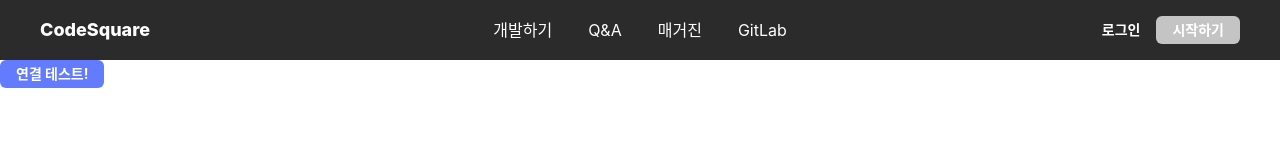
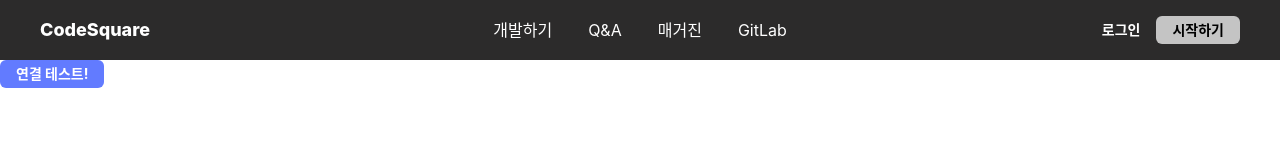
Before and after one commit to osamhack2020/WEB_CodeSquare_AmongUs, a React (Create React App) app in the folder frontend/: page / in a window 1280 px wide. Shown: the top 160 px of the page. Built offline with nearby package versions, Linux system fonts and the light colour scheme.

Commit message:
Header에 `시작하기` 버튼을 누르면 회원가입 페이지로 이동하도록 수정

```diff
--- a/frontend/src/components/base/Header.tsx
+++ b/frontend/src/components/base/Header.tsx
@@ -90,13 +90,21 @@ export const Header: React.FC = ({ ...props }) => {
           <WrapperLink to="/login">
             <TextButton>로그인</TextButton>
           </WrapperLink>
+          <WrapperLink to="/register">
             <Button
               css={css`
                 background: #c4c4c4;
               `}
             >
+              <div
+                css={css`
+                  color: black;
+                `}
+              >
                 시작하기
+              </div>
             </Button>
+          </WrapperLink>
         </ButtonBlock>
       )}
     </HeaderBlock>
```
Lines whose indentation alone changed are shown as unchanged.
